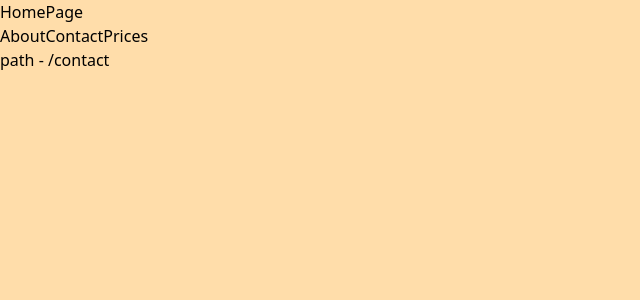
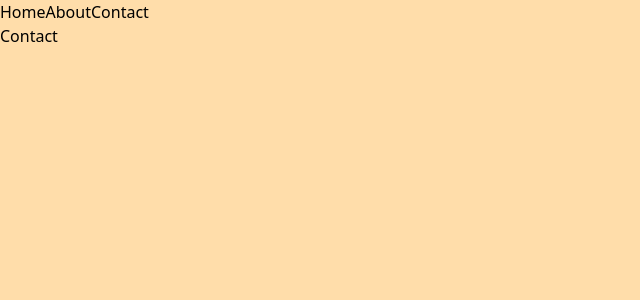
Before and after one commit to mrlzzz/portfolio-car-rental, a React (Vite) app: page /contact in a window 1280 px wide. Shown: the top 300 px of the page, without its empty margins (0-640 px from the left). Built offline with nearby package versions, Linux system fonts and the light colour scheme.

Commit message:
Added routes

```diff
--- a/src/App.tsx
+++ b/src/App.tsx
@@ -1,7 +1,39 @@
+import { createBrowserRouter, RouterProvider } from "react-router-dom";
+import ErrorPage from "./pages/ErrorPage.tsx";
+import Home from "./pages/Home.tsx";
+import About from "./pages/About.tsx";
+import Contact from "./pages/Contact.tsx";
+import RootLayout from "./pages/RootLayout.tsx";
+
+// Deliberate seperation of concerns - React router used only for its routing capabilities,
+// ommiting `loader`, and `action` - I am not using Data API yet.
+
+const router = createBrowserRouter([
+  {
+    path: "/",
+    element: <RootLayout />,
+    errorElement: <ErrorPage />,
+    children: [
+      // Index route
+      {
+        element: <Home></Home>,
+      },
+      {
+        path: "about",
+        element: <About></About>,
+      },
+      {
+        path: "contact",
+        element: <Contact></Contact>,
+      },
+    ],
+  },
+]);
+
 function App() {
   return (
     <>
-      <nav></nav>
+      <RouterProvider router={router} />
     </>
   );
 }
--- /dev/null
+++ b/src/components/Header.tsx
@@ -0,0 +1,13 @@
+import { NavLink } from "react-router-dom";
+
+const Header = () => {
+  return (
+    <>
+      <NavLink to="/">Home</NavLink>
+      <NavLink to="about">About</NavLink>
+      <NavLink to="contact">Contact</NavLink>
+    </>
+  );
+};
+
+export default Header;
--- a/src/main.tsx
+++ b/src/main.tsx
@@ -1,38 +1,10 @@
 import React from "react";
 import ReactDOM from "react-dom/client";
-import App from "./App.tsx";
 import "./index.css";
-import { createBrowserRouter, RouterProvider } from "react-router-dom";
-import HomePage from "./pages/HomePage.tsx";
-import ErrorPage from "./pages/ErrorPage.tsx";
-
-const router = createBrowserRouter([
-  {
-    path: "/",
-    element: <HomePage></HomePage>,
-    errorElement: <ErrorPage></ErrorPage>,
-    children: [
-      {
-        path: "/about",
-        element: <div>path - /about</div>,
-        errorElement: <div>Error in about</div>,
-      },
-      {
-        path: "/contact",
-        element: <div>path - /contact</div>,
-        errorElement: <div>Error in about</div>,
-      },
-      {
-        path: "/prices",
-        element: <div>path - /prices</div>,
-        errorElement: <div>Error in about</div>,
-      },
-    ],
-  },
-]);
+import App from "./App";
 
 ReactDOM.createRoot(document.getElementById("root")!).render(
   <React.StrictMode>
-    <RouterProvider router={router} />
+    <App />
   </React.StrictMode>,
 );
--- /dev/null
+++ b/src/pages/About.tsx
@@ -0,0 +1,5 @@
+const About = () => {
+  return <div>About</div>;
+};
+
+export default About;
--- /dev/null
+++ b/src/pages/Contact.tsx
@@ -0,0 +1,5 @@
+const Contact = () => {
+  return <div>Contact</div>;
+};
+
+export default Contact;
--- a/src/pages/ErrorPage.tsx
+++ b/src/pages/ErrorPage.tsx
@@ -1,17 +1,30 @@
 import { useRouteError } from "react-router-dom";
 
+type ErrorMessage = {
+  statusText: string;
+  message: string;
+  data: string;
+  status: number;
+};
+
 const ErrorPage = () => {
-  const error = useRouteError();
+  const error: unknown = useRouteError();
+
   console.error(error);
 
   return (
     <>
       <div>
-        <h1 className="">Oops!</h1>
+        <h1>Oops!</h1>
         <p>Sorry, an unexpected error has occurred.</p>
         <p>
-          <i>{error.statusText || error.message}</i>
+          <i>
+            {(error as ErrorMessage).statusText ||
+              (error as ErrorMessage).message}
+          </i>
         </p>
+        <p>{(error as ErrorMessage).data}</p>
+        <p>Error code: {(error as ErrorMessage).status}</p>
       </div>
     </>
   );
--- /dev/null
+++ b/src/pages/Home.tsx
@@ -0,0 +1,14 @@
+import { Outlet } from "react-router-dom";
+import Header from "../components/Header";
+
+const Home = () => {
+  return (
+    <>
+      <Header></Header>
+      <div>Home</div>
+      <Outlet></Outlet>
+    </>
+  );
+};
+
+export default Home;
--- a/src/pages/HomePage.tsx
+++ /dev/null
@@ -1,16 +0,0 @@
-import { Outlet, Link } from "react-router-dom";
-const HomePage = () => {
-  return (
-    <>
-      <div>HomePage</div>
-      <nav>
-        <Link to={`about`}>About</Link>
-        <Link to={`contact`}>Contact</Link>
-        <Link to={`prices`}>Prices</Link>
-      </nav>
-      <Outlet></Outlet>
-    </>
-  );
-};
-
-export default HomePage;
--- /dev/null
+++ b/src/pages/RootLayout.tsx
@@ -0,0 +1,15 @@
+import { Outlet } from "react-router-dom";
+import Header from "../components/Header";
+
+const RootLayout = () => {
+  return (
+    <>
+      <Header />
+      <main>
+        <Outlet />
+      </main>
+    </>
+  );
+};
+
+export default RootLayout;
```
